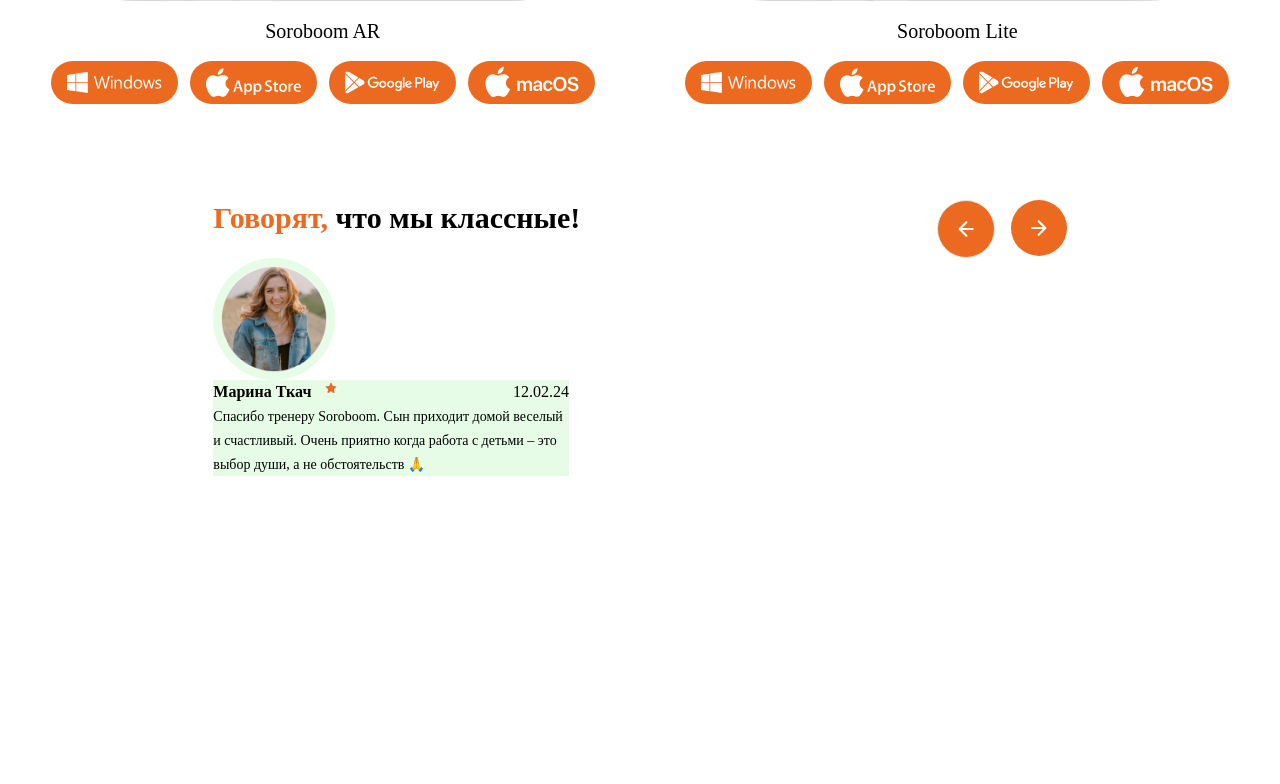
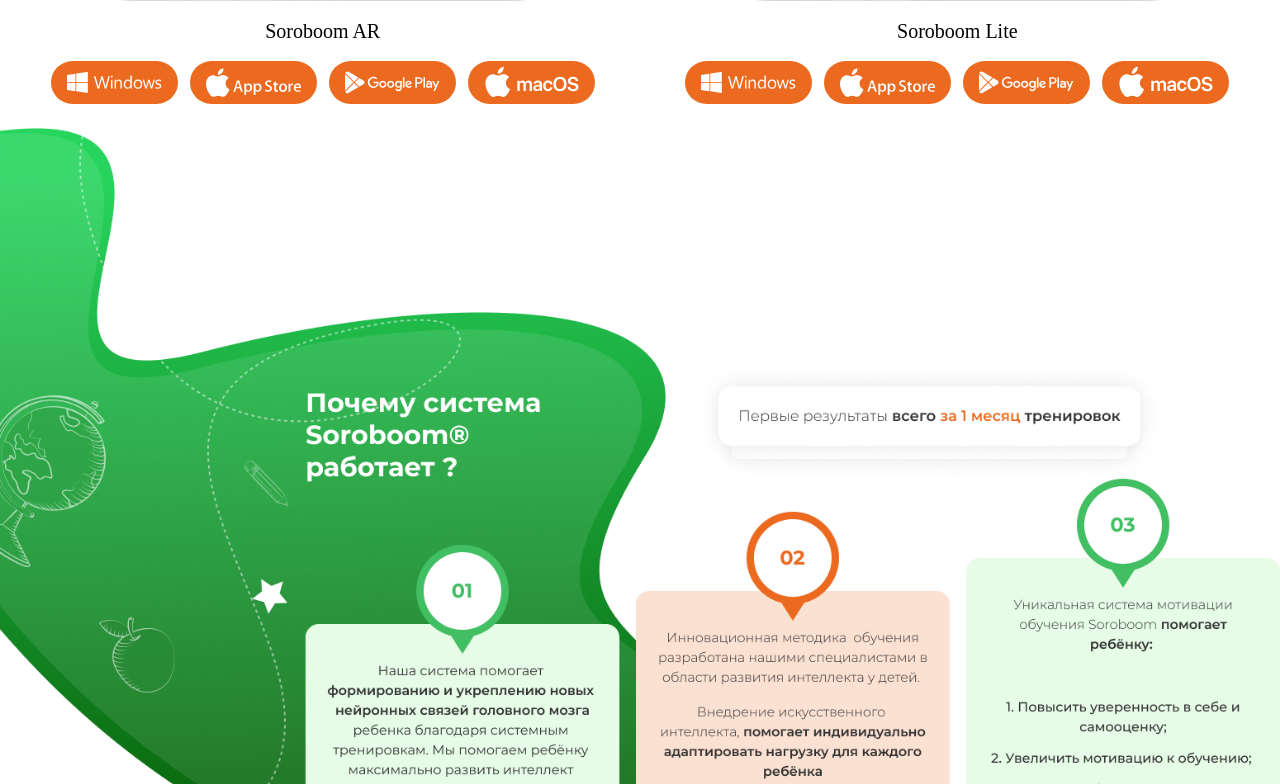
Before and after one commit to DanilaAnikin/Soroboom, a Vue app: page / in a window 1280 px wide. Shown: the part 5776-6560 px from the top of the page. Before the commit the page ends 6252 px from the top, so only its background shows below. Built offline with nearby package versions, Linux system fonts and the light colour scheme.

Commit message:
System Photo

```diff
--- a/src/App.vue
+++ b/src/App.vue
@@ -8,6 +8,7 @@ import Sixth from './components/Sixth.vue';
 import SlideImages from './components/SlideImages.vue';
 import Eight from './components/Eight.vue';
 import Apps from './components/Apps.vue';
+import SystemWorking from './components/SystemWorking.vue';
 import WeAreCool from './components/WeAreCool.vue';
 </script>
 
@@ -21,5 +22,6 @@ import WeAreCool from './components/WeAreCool.vue';
   <SlideImages class="w-full flex justify-center" />
   <Eight class="w-full flex justify-center" />
   <Apps class="w-full flex justify-center" />
+  <SystemWorking class="w-full flex justify-center" />
   <WeAreCool class="w-full flex justify-center" />
 </template>
--- /dev/null
+++ b/src/components/SystemWorking.vue
@@ -0,0 +1,13 @@
+<script setup lang="ts">
+import SystemWorking from '../pages/SystemWorking.vue';
+
+
+</script>
+
+<template>
+  <div class="w-full flex justify-start">
+    <div class="w-screen">
+      <SystemWorking />
+    </div>
+  </div>
+</template>
--- /dev/null
+++ b/src/pages/SystemWorking.vue
@@ -0,0 +1,9 @@
+<script setup lang="ts">
+
+</script>
+
+<template>
+  <div>
+    <img src="../assets/SystemWorking.png" >
+  </div>
+</template>
```
Also changed, not shown: src/assets/SystemWorking.png (added), src/components/Eight.vue (line endings or trailing spaces).
